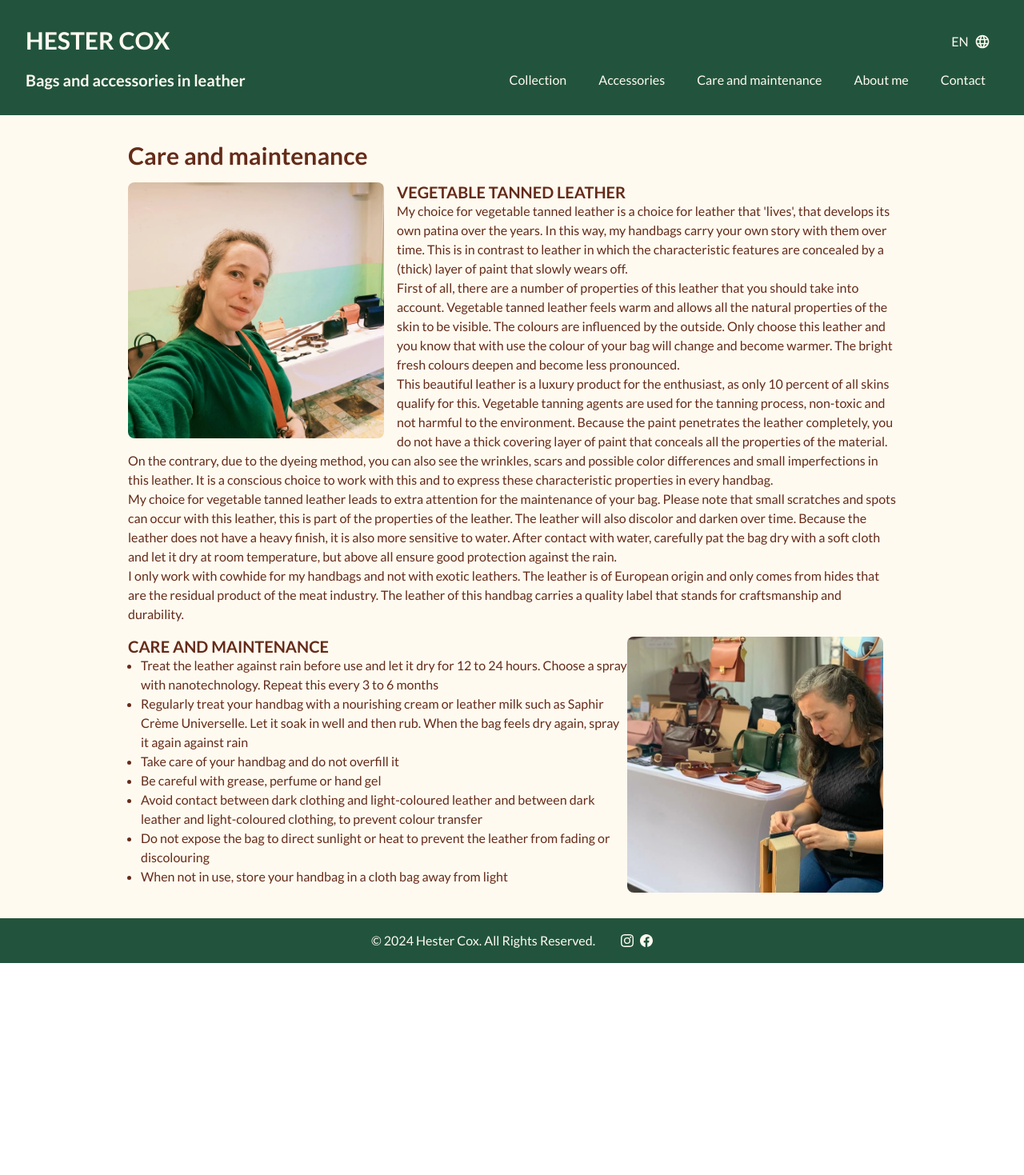
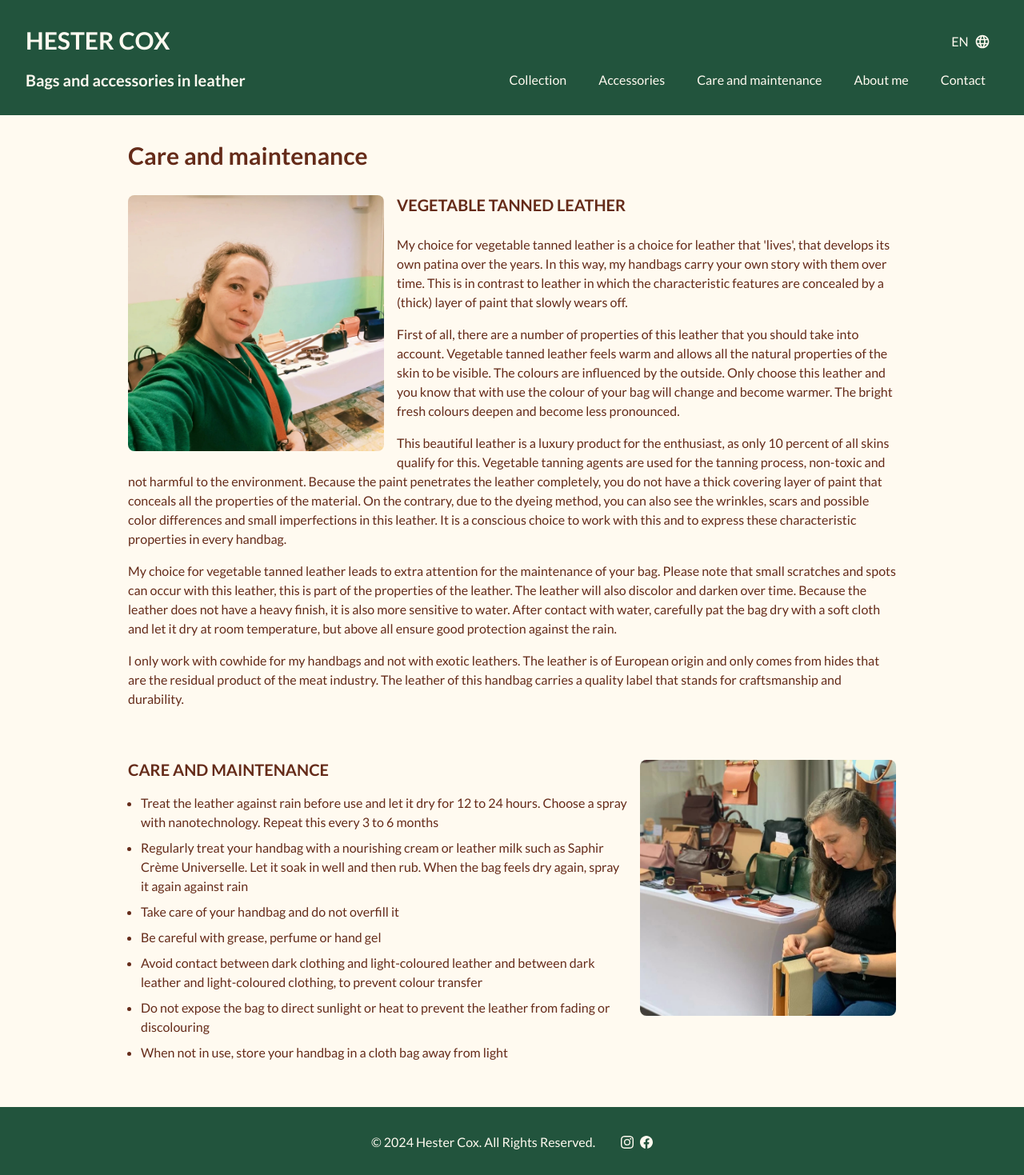
Before and after one commit to jimmy-chr/hester-cox-chakra, a React (Vite) app: page /care-maintenance in a window 1280 px wide. Shown: the top 1469 px of the page at 80% size. Before the commit the page ends 1204 px from the top, so only its background shows below. Built offline with nearby package versions, Linux system fonts and the light colour scheme.

Commit message:
finish care and maintenance

```diff
--- a/src/App.tsx
+++ b/src/App.tsx
@@ -15,6 +15,16 @@ const theme = extendTheme({
   fonts: {
     heading: "'Lato', 'Helvetica Neue', Arial, Helvetica, sans-serif",
     body: "'Lato', 'Helvetica Neue', Arial, Helvetica, sans-serif",
+  },
+  styles: {
+    global: {
+      p: {
+        margin: "1em 0", // Add margin around <p> elements
+      },
+      li: {
+        margin: "0.5em 0", // Add margin around <p> elements
+      },
+    },
   },
 });
 
--- a/src/pages/AboutMe.tsx
+++ b/src/pages/AboutMe.tsx
@@ -31,7 +31,7 @@ function AboutMe() {
           src="assets/verhaal-hester2.jpg"
           alt="Hester Cox"
           float="right"
-          marginRight="1em"
+          marginLeft="1em"
         />
         <Trans i18nKey="about-me.introduction2" />
       </Text>
--- a/src/pages/CareMaintenance.tsx
+++ b/src/pages/CareMaintenance.tsx
@@ -27,8 +27,9 @@ function CareMaintenance() {
           alt="Hester Cox"
           float="left"
           marginRight="1em"
+          marginBottom="0.5em"
         />
-        <Heading as="h4" size="md">
+        <Heading as="h4" size="md" paddingBottom={"0.5em"}>
           {t("care-maintenance.veg-tan-title")}
         </Heading>
         <Trans i18nKey="care-maintenance.veg-tan-description" />
@@ -41,9 +42,9 @@ function CareMaintenance() {
           src="assets/verhaal-hester2.jpg"
           alt="Hester Cox"
           float="right"
-          marginRight="1em"
+          marginLeft="1em"
         />
-        <Heading as="h4" size="md">
+        <Heading as="h4" size="md" paddingBottom={"0.5em"}>
           {t("care-maintenance.care-maintenance-title")}
         </Heading>
         <UnorderedList>
--- a/src/pages/Home.tsx
+++ b/src/pages/Home.tsx
@@ -20,6 +20,7 @@ function Home() {
           alt="Hester Cox Atelier"
           float="left"
           marginRight="1em"
+          marginBottom="1em"
         />
         <Trans i18nKey="home.introduction" />
       </Text>
```
